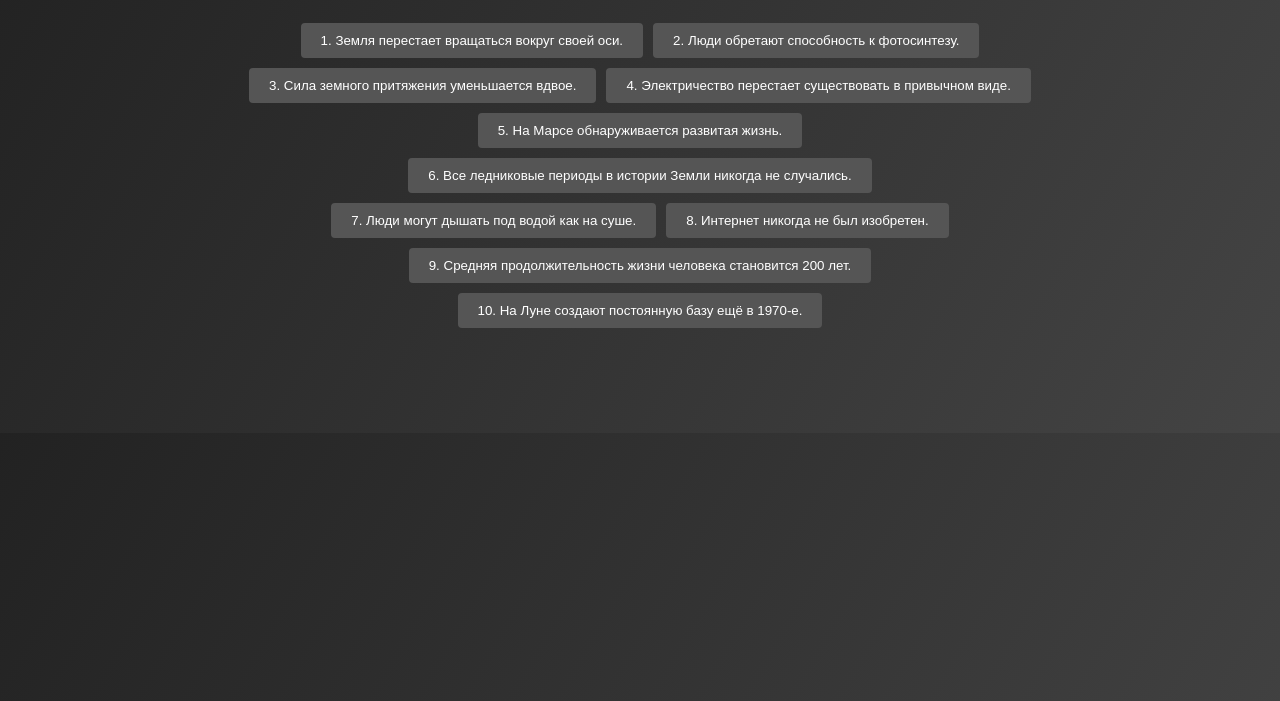
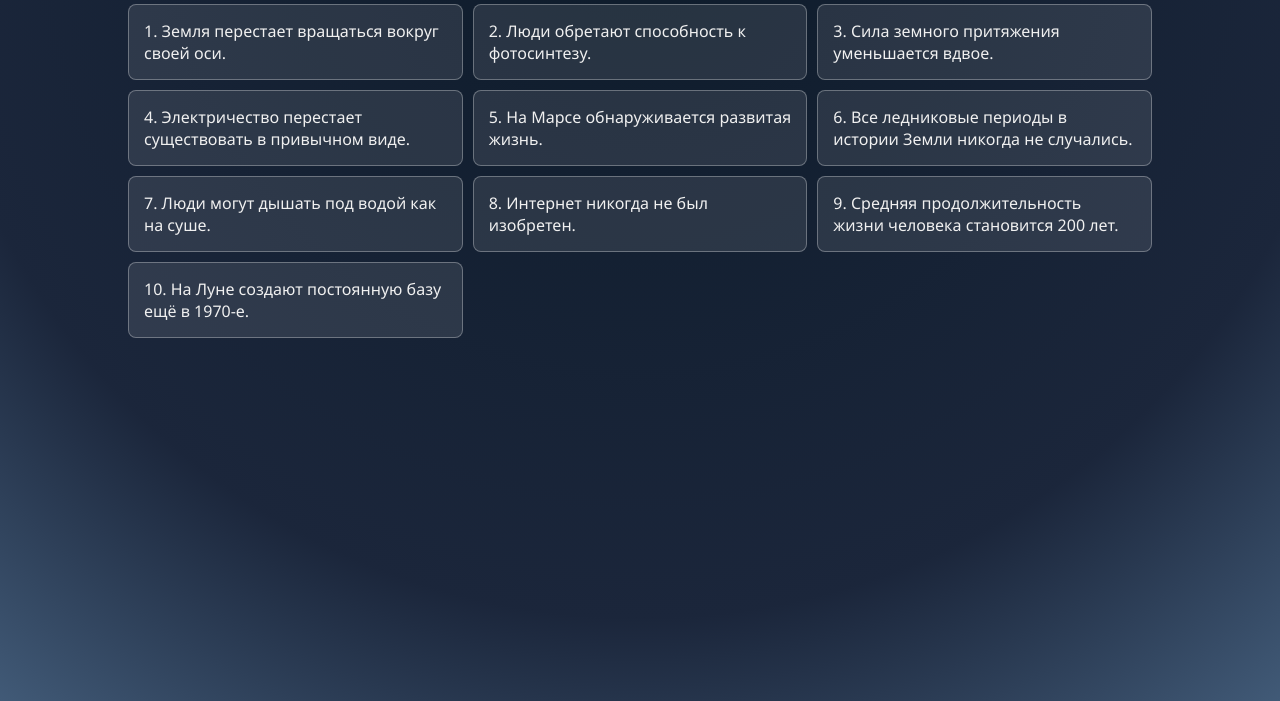
Before and after one commit to RaiconY/codex-game, a plain HTML site: page index.html in a window 1280 px wide. Shown: the part 99-800 px from the top of the page. Drawn offline with Linux system fonts and the light colour scheme.

Commit message:
Improve browser game design

```diff
--- a/index.html
+++ b/index.html
@@ -5,41 +5,43 @@
 <title>Codex Reality Game</title>
 <style>
   body {
-     font-family: Arial, sans-serif;
-     background: linear-gradient(120deg, #222, #444);
-     color: #fff;
-     text-align: center;
+    font-family: "Segoe UI", Arial, sans-serif;
+    background: radial-gradient(circle at top center, #0d1b2a, #1b263b 70%, #415a77 100%);
+    color: #f0f0f0;
     margin: 0;
-     padding: 0;
+    min-height: 100vh;
+    display: flex;
+    flex-direction: column;
   }
   h1 {
+    text-align: center;
     margin-top: 40px;
+    margin-bottom: 20px;
   }
   #choices {
-     display: flex;
-     flex-wrap: wrap;
-     justify-content: center;
-     max-width: 800px;
-     margin: 40px auto;
+    display: grid;
+    grid-template-columns: repeat(auto-fill, minmax(250px, 1fr));
+    gap: 10px;
+    width: 80%;
+    margin: 0 auto;
   }
   .choice {
-     background: #555;
-     border: none;
-     color: #fff;
-     padding: 10px 20px;
-     margin: 5px;
+    background: rgba(255,255,255,0.1);
+    border: 1px solid rgba(255,255,255,0.3);
+    border-radius: 8px;
+    padding: 15px;
     cursor: pointer;
-     border-radius: 4px;
-     transition: background 0.3s;
+    transition: transform 0.2s, background 0.3s;
   }
   .choice:hover {
-     background: #777;
+    transform: translateY(-3px);
+    background: rgba(255,255,255,0.2);
   }
   #story {
-     max-width: 800px;
-     margin: 20px auto;
+    width: 80%;
+    margin: 30px auto;
     padding: 20px;
-     background: rgba(0,0,0,0.6);
+    background: rgba(0,0,0,0.5);
     border-radius: 8px;
     opacity: 0;
     transform: translateY(20px);
@@ -86,7 +88,7 @@ const choicesContainer = document.getElementById('choices');
 const storyContainer = document.getElementById('story');
 
 for (const [num, text] of Object.entries(CHANGES)) {
-  const btn = document.createElement('button');
+  const btn = document.createElement('div');
   btn.className = 'choice';
   btn.textContent = `${num}. ${text}`;
   btn.addEventListener('click', () => showStory(num));
@@ -95,8 +97,7 @@ for (const [num, text] of Object.entries(CHANGES)) {
 
 function showStory(num) {
   storyContainer.classList.remove('show');
-  // restart animation
-  void storyContainer.offsetWidth;
+  void storyContainer.offsetWidth; // restart animation
   storyContainer.textContent = STORIES[num];
   storyContainer.classList.add('show');
 }
```
Lines whose indentation alone changed are shown as unchanged.
